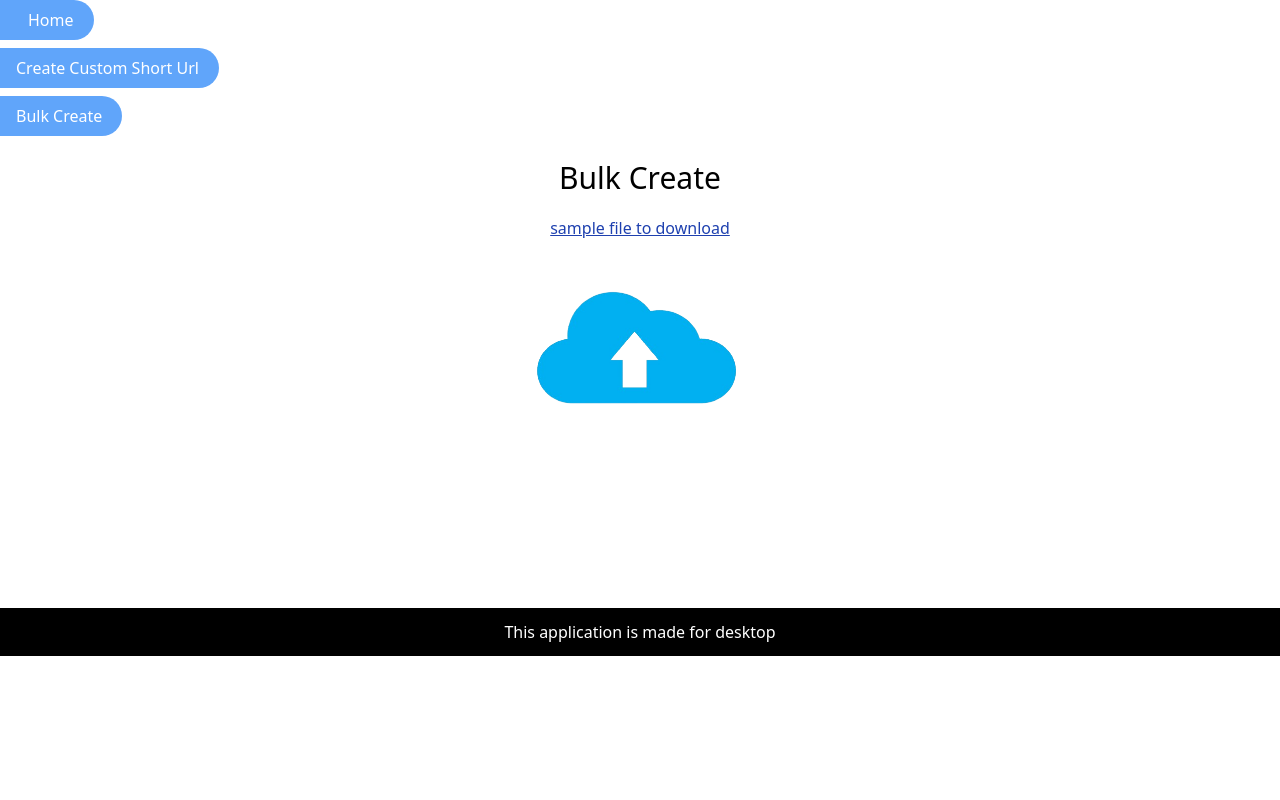
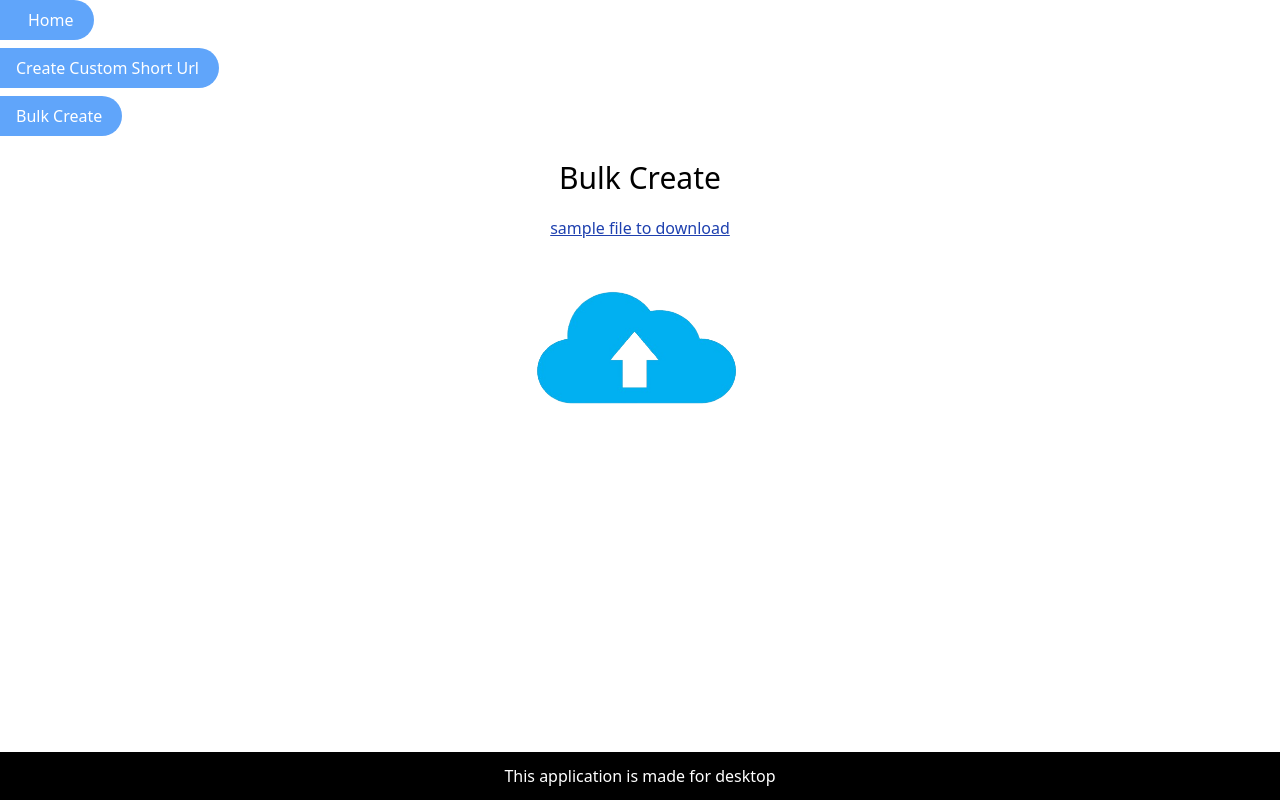
Before and after one commit to gkumar9891/url-shortener-frontend, a Nuxt app: page /bulk-create in a window 1280 px wide. Built offline with nearby package versions, Linux system fonts and the light colour scheme.

Commit message:
layout fix

```diff
--- a/layouts/default.vue
+++ b/layouts/default.vue
@@ -1,6 +1,8 @@
 <template>
-    <Toast></Toast>
-    <Navigation></Navigation>
-    <slot></slot>
-    <FootNote></FootNote>
+    <div class="flex flex-col min-h-screen">
+        <Toast></Toast>
+        <Navigation></Navigation>
+        <slot></slot>
+        <FootNote class="mt-auto"></FootNote>
+    </div>
 </template>
--- a/pages/bulk-create.vue
+++ b/pages/bulk-create.vue
@@ -21,7 +21,6 @@ const canDownload = ref(false);
 const fileHandler = () => {
     let filePath:any;
     const fileInput = async function (event: any) {
-        debugger
         const file = event.target.files[0];
         const form = new FormData();
         form.append("file", file);
@@ -37,7 +36,6 @@ const fileHandler = () => {
         canDownload.value = true
     }
     const download = async function() {
-        debugger
         if(filePath) {
             const res = await fetch(`${apiBase}/download`, {
                 method: "POST",
```
